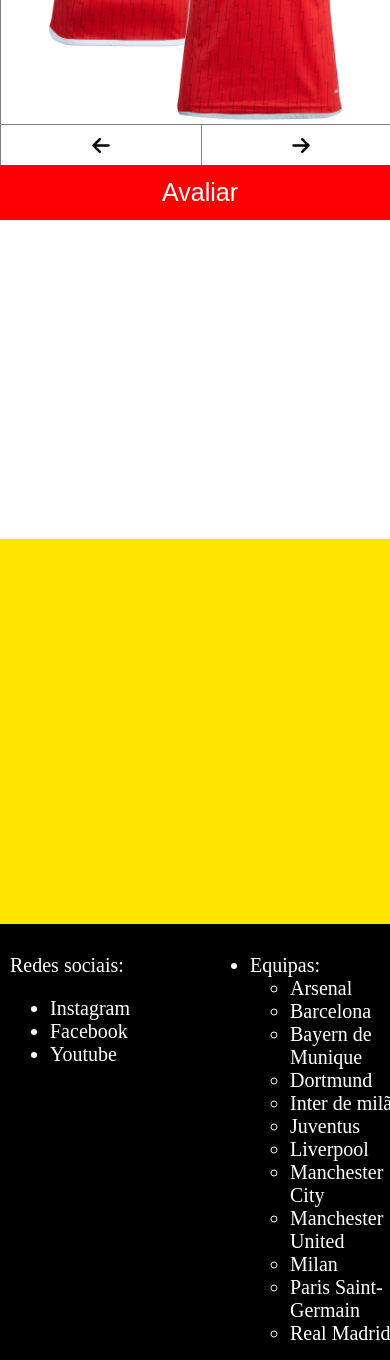
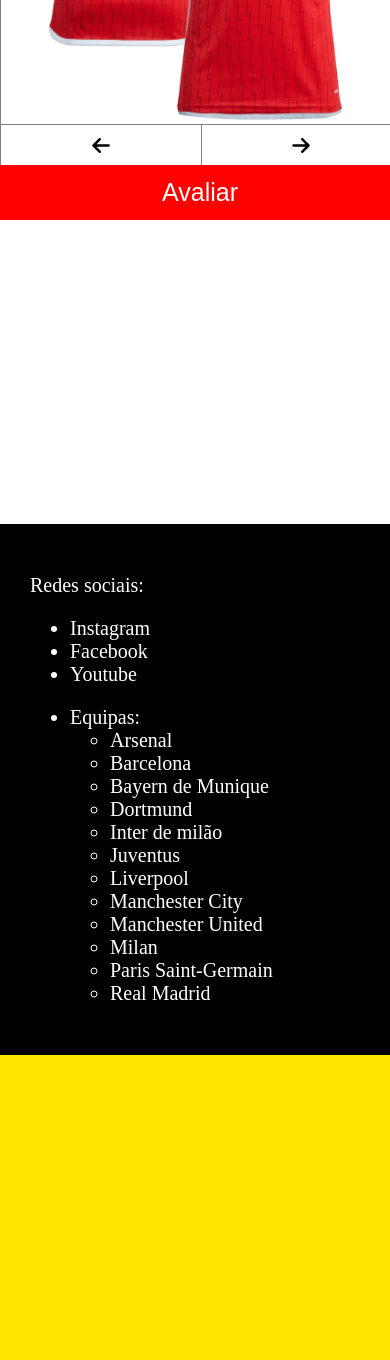
Before and after one commit to Euclides-Gune/TeamEvaluator, a plain HTML site: page index.html in a window 390 px wide. Shown: the part 640-2000 px from the top of the page. After the commit the page ends 1695 px from the top, so only its background shows below. Drawn offline with Linux system fonts and the light colour scheme.

Commit message:
atualizando Media queries

```diff
--- a/style.css
+++ b/style.css
@@ -132,34 +132,20 @@
     .container {
         width: 400px;
         margin: auto;
-        height: 500px;
+        height: 800px;
     }
 
     .images {
+        width: 400px;
         height: 400px;
-        border: 0.5px solid grey;
-        box-sizing: border-box;
     }
 
     .team-jerseys {
         width: 400px;
-        height: 400px;
     }
 
     .switch-container {
         height: 400px;
-    }
-
-    .best-jersey {
-        margin-top: 15px;
-        height: 400px;
-        width: 400px;
-        background-color: white;
-    }
-
-    .best-jersey-show {
-        height: 400px;
-        width: 400px;
     }
 
     .arrow-right {
@@ -169,6 +155,7 @@
         width: 200px;
         height: 20px;
         border: 0.5px solid gray;
+        position: absolute;
         margin-left: 200px;
         background-color: white;
     }
@@ -181,6 +168,7 @@
         width: 200px;
         height: 20px;
         border: 0.5px solid gray;
+        position: absolute;
     }
 
     .btn {
@@ -191,19 +179,40 @@
         border-radius: 0;
         border: 0;
         width: 400px;
+        margin-top: 41px;
         height:55px;
+        position: absolute;
+    }
+
+    .best-jersey {
+        margin-top: 30px;
+        height: 400px;
+        width: 400px;
+        background-color: white;
+    }
+
+    .best-jersey-show {
+        margin-top: 50px;
+        width: 400px;
+        height: 300px;
     }
 
     footer {
         background-color: black;
         color: white;
-        padding: 10px;
-        margin-top: 700px;
-        width: 400px;
+        padding: 30px;
+    }
+
+    footer .list {
+        display: block;
     }
 
     footer > #list-2 {
-        margin-left: 200px;
+        margin-left: 0px;
+    }
+
+    footer > #list-1 {
+        margin-top: 0px;
         position: static;
     }
 }
```
